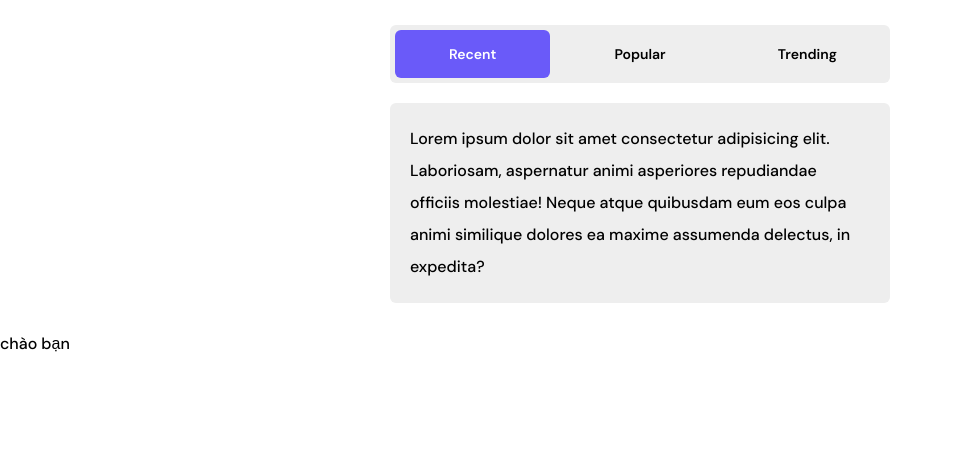
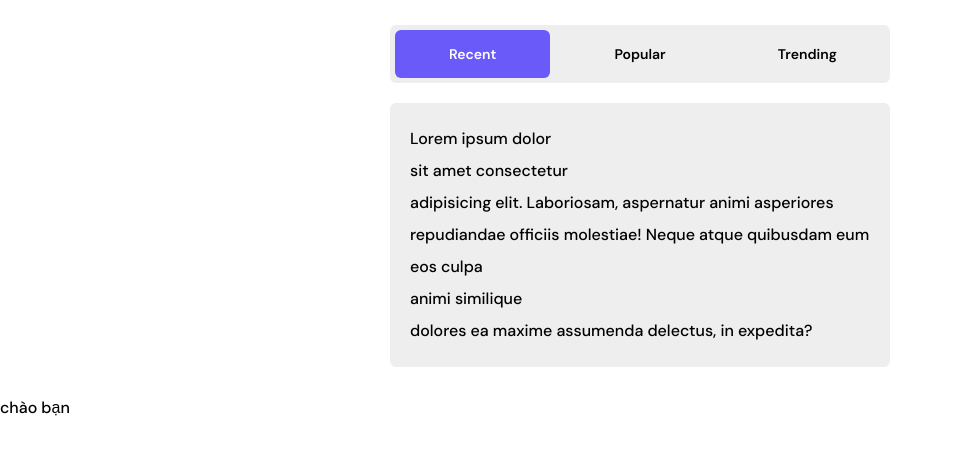
Before and after one commit to kinhatula/htmlcss, a plain HTML site: page index.html in a window 1280 px wide. Shown: the whole page, without its empty margins (0-953 px from the left). Drawn offline with Linux system fonts and the light colour scheme.

Commit message:
body sửa

```diff
--- a/index.html
+++ b/index.html
@@ -55,12 +55,13 @@
       <div class="tab-item">Trending</div>
     </div>
     <div class="tab-content">
-      Lorem ipsum dolor sit amet consectetur adipisicing elit. Laboriosam,
+      Lorem ipsum dolor <p>sit amet consectetur</p> adipisicing elit. Laboriosam,
       aspernatur animi asperiores repudiandae officiis molestiae! Neque atque
-      quibusdam eum eos culpa animi similique dolores ea maxime assumenda
+      quibusdam eum eos culpa <div>animi similique</div> dolores ea maxime assumenda
       delectus, in expedita?
     </div>
   </div>
-  <h1>chào bạn</h1>
+  <h1 class="btn">chào bạn</h1>
+
 </body>
 </html>
```
Also changed, not shown: 1 other file.
